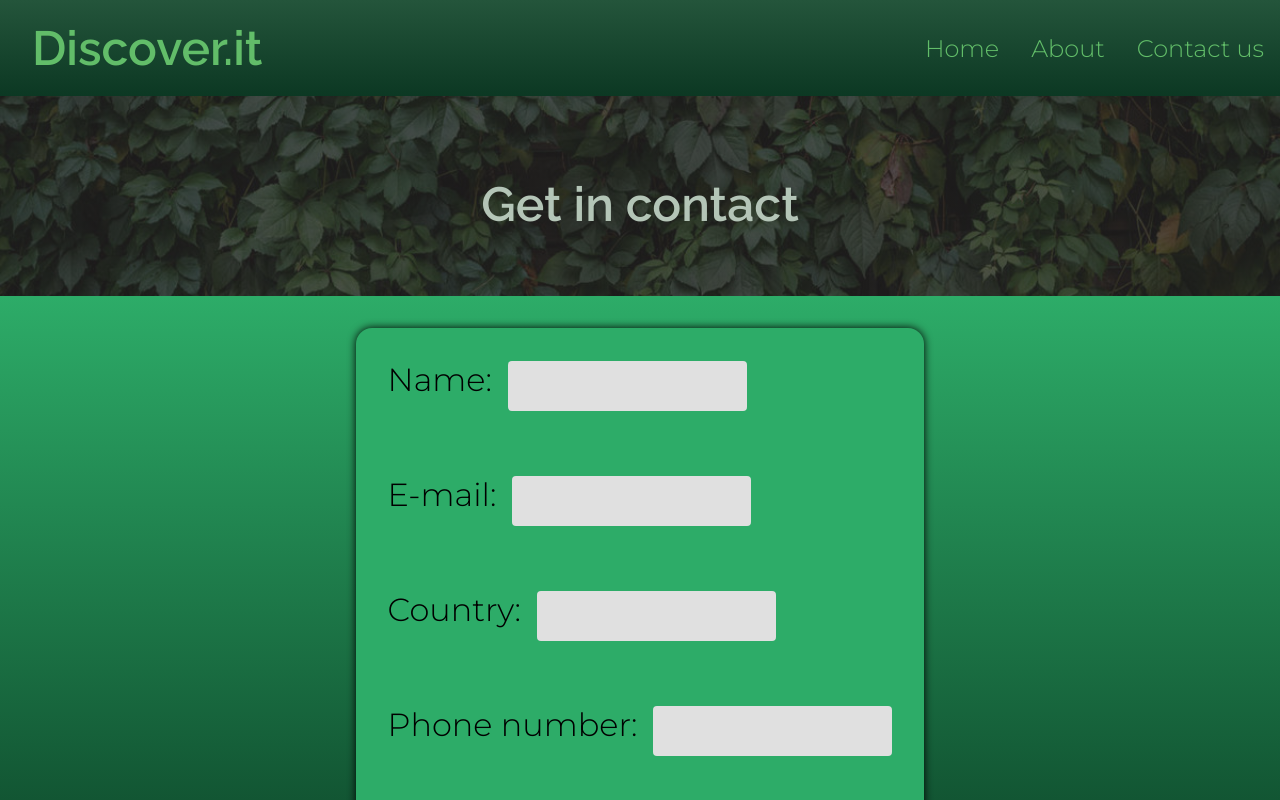
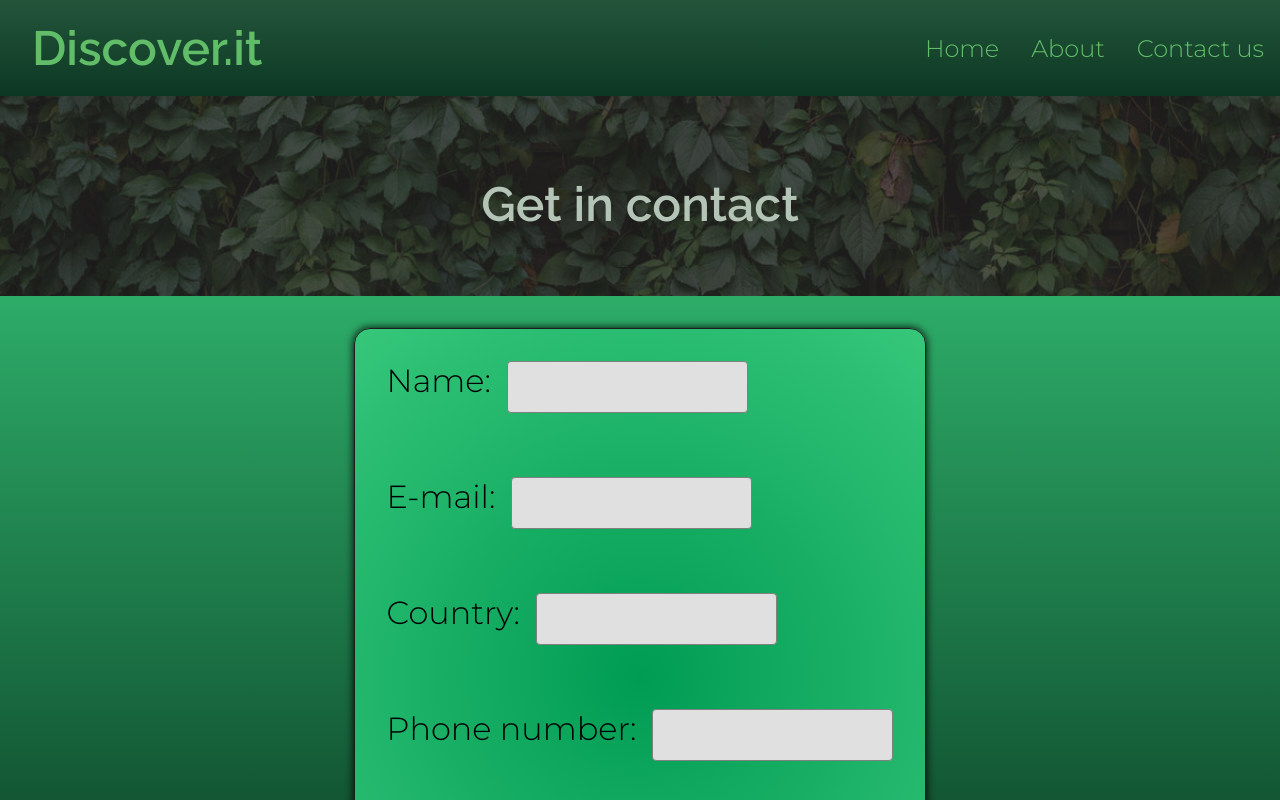
Before and after one commit to caetano-dev/Discover.it, a React (Create React App) app: page /Contact-us in a window 1280 px wide. Shown: the top 800 px of the page. Built offline with nearby package versions, Linux system fonts and the light colour scheme.

Commit message:
New form styles

```diff
--- a/src/styles/components/Form.module.css
+++ b/src/styles/components/Form.module.css
@@ -15,10 +15,16 @@
   text-align: center;
   display: flex;
   align-items: center;
+
 }
 .Form form {
-  background: rgb(45, 172, 104);
+  background: rgb(5, 43, 25);
+  background: radial-gradient( circle,
+    rgb(0, 156, 83) 0%,
+    rgb(54, 199, 122) 100%
+  );
   border-radius: 1rem;
+  border: solid rgb(29, 29, 29) .1rem;
   display: grid;
   box-shadow: 0rem 0rem 0.5rem black;
 }
@@ -29,7 +35,7 @@
 .Form input {
   font-size: 1rem;
   border-radius: 4px;
-  border: none;
+  border: 1px solid gray;
   padding: 1rem;
   margin-left: 1rem;
   background-color: rgb(224, 224, 224);
```
